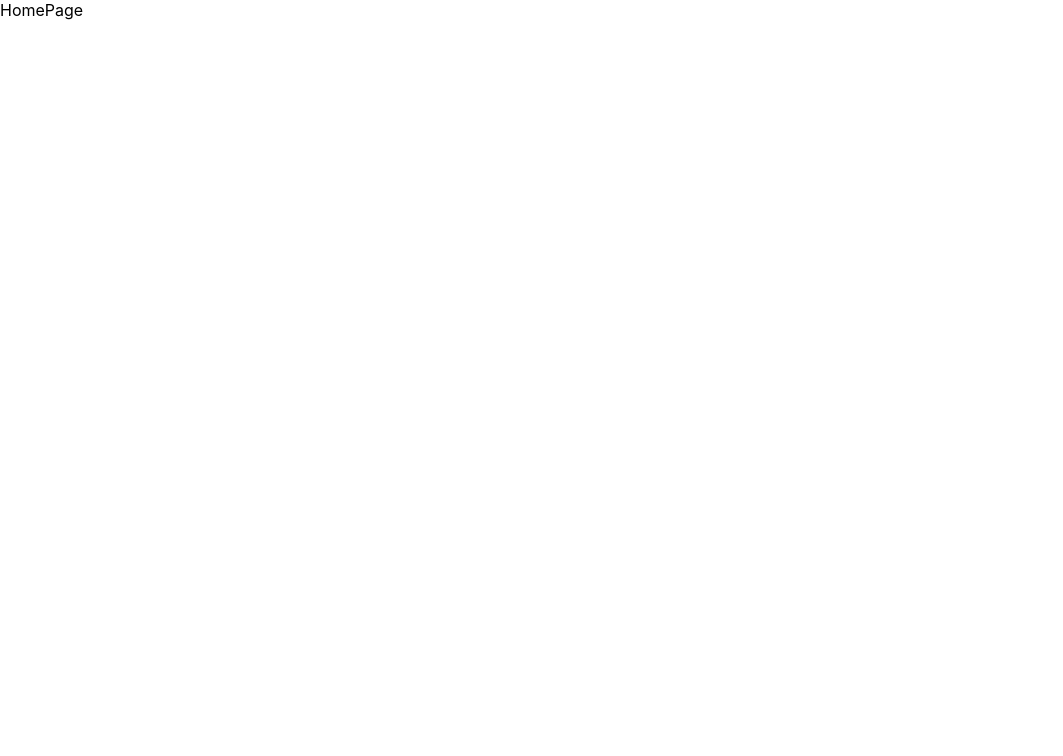
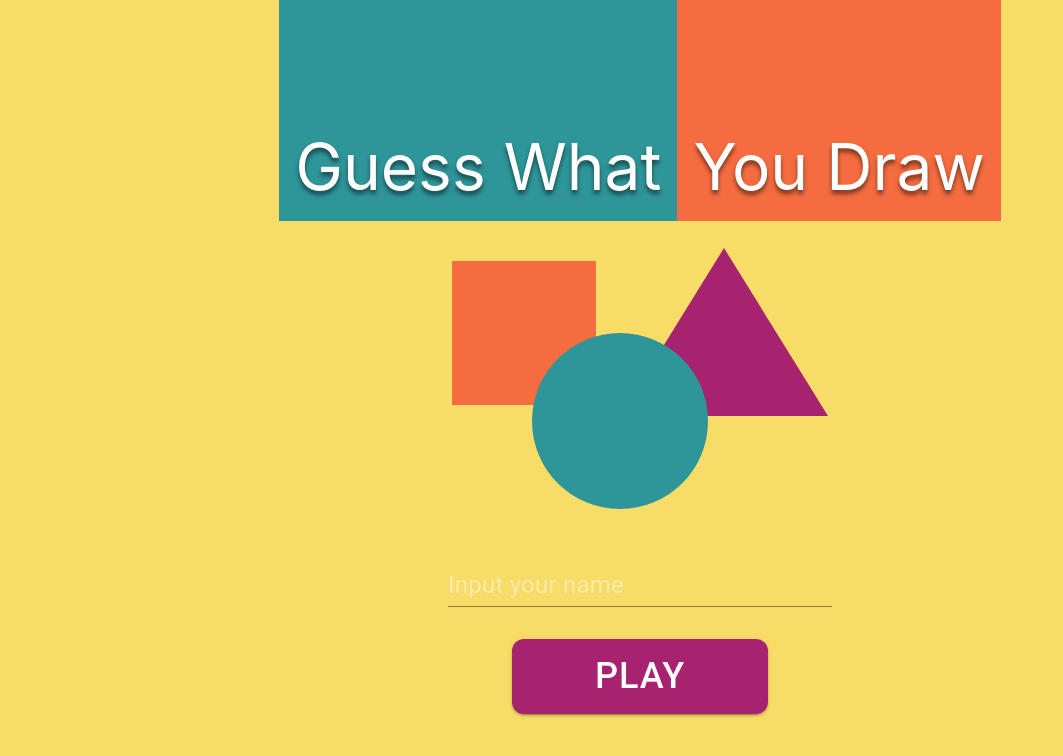
Before and after one commit to WatcharitNew/Guess-What-You-Draw, a React (Create React App) app in the folder frontend/: page / in a window 1280 px wide. Shown: the top 756 px of the page, without its empty margins (0-1063 px from the left). Built offline with nearby package versions, Linux system fonts and the light colour scheme.

Commit message:
WIP Implement home page

```diff
--- a/frontend/package.json
+++ b/frontend/package.json
@@ -3,6 +3,7 @@
   "version": "0.1.0",
   "private": true,
   "dependencies": {
+    "@material-ui/core": "^4.11.3",
     "@testing-library/jest-dom": "^5.11.4",
     "@testing-library/react": "^11.1.0",
     "@testing-library/user-event": "^12.1.10",
@@ -10,6 +11,8 @@
     "@types/node": "^12.0.0",
     "@types/react": "^16.9.53",
     "@types/react-dom": "^16.9.8",
+    "classnames": "^2.2.6",
+    "node-sass": "4.14.1",
     "react": "^17.0.1",
     "react-dom": "^17.0.1",
     "react-router-dom": "^5.2.0",
--- /dev/null
+++ b/frontend/src/components/HomePage/HomePage.module.scss
@@ -0,0 +1,86 @@
+@import '../variable.scss';
+
+:local(.background) {
+    background-color: $yellow;
+    height: 100vh;
+    display: flex;
+    flex-direction: column;
+    align-items: center;
+}
+
+:local(.titleSection) {
+    display: flex;
+    justify-content: center;
+}
+
+:local(.titleRectangle) {
+    align-items: flex-end;
+    display: flex;
+    justify-content: center;
+    font-size: 64px;
+    color: $white;
+    padding: 16vh 16px 16px 16px;
+    text-shadow: 0px 4px 4px rgba(0, 0, 0, 0.5);
+}
+
+:local(.green) {
+    background-color: $green;
+}
+
+:local(.orange) {
+    background-color: $orange;
+}
+
+:local(.midSection) {
+    margin-top: 24px;
+    height: 40vh;
+    display: flex;
+    justify-content: center;
+}
+
+:local(.midRectangle) {
+    background-color: $orange;
+    width: 18vh;
+    height: 18vh;
+    margin-top: 16px;
+    z-index: 5;
+}
+
+:local(.midCircle) {
+    background-color: $green;
+    width: 22vh;
+    height: 22vh;
+    border-radius: 100%;
+    z-index: 7;
+    margin-left: -64px;
+    margin-top: 88px;
+}
+
+:local(.midTriangle) {
+    width: 0px;
+    height: 0px;
+    background-color: transparent;
+    border-color: transparent;
+    border-style: solid;
+    border-left-width: 13vh;
+    border-right-width: 13vh;
+    border-bottom-width: 21vh;
+    border-bottom-color: $purple;
+    z-index: 6;
+    margin-left: -88px;
+}
+
+:local(.inputName) {
+    color: $white !important;
+    text-shadow: 0px 4px 4px rgba(0, 0, 0, 0.5) !important;
+    font-size: 24px !important;
+    width: 30vw;
+}
+
+:local(.playButton) {
+    margin-top: 32px !important;
+    background-color: $purple !important;
+    font-size: 36px !important;
+    width: 20vw;
+    border-radius: 12px !important;
+}
--- a/frontend/src/components/HomePage/HomePage.tsx
+++ b/frontend/src/components/HomePage/HomePage.tsx
@@ -1,7 +1,28 @@
 import React from 'react';
+import styles from './HomePage.module.scss';
+import classNames from 'classnames';
+import { Button, Input } from '@material-ui/core';
 
 interface IHomePage {}
 
 export const HomePage: React.FC<IHomePage> = (props) => {
-	return <div>HomePage</div>;
+	return <div className={styles.background}>
+		<div className={styles.titleSection}>
+			<div className={classNames(styles.green, styles.titleRectangle)}>Guess What</div>
+			<div className={classNames(styles.orange, styles.titleRectangle)}>You Draw</div>
+		</div>
+		<div className={styles.midSection}>
+			<div className={styles.midRectangle}/>
+			<div className={styles.midCircle}/>
+			<div className={styles.midTriangle}/>
+		</div>
+		<div>
+		<form noValidate autoComplete="off">
+			<Input className={styles.inputName} placeholder="Input your name" inputProps={{ 'aria-label': 'description' }} />
+		</form>
+		</div>
+		<Button className={styles.playButton} variant="contained" color="primary">
+			Play
+		</Button>
+	</div>;
 };
--- /dev/null
+++ b/frontend/src/components/variable.scss
@@ -0,0 +1,5 @@
+$green: #2E9599;
+$yellow: #F7DC68;
+$orange: #F46C3F;
+$purple: #A7226F;
+$white: #FFFFFF;
--- /dev/null
+++ b/frontend/src/typings.d.ts
@@ -0,0 +1,2 @@
+declare module '*.scss';
+declare module 'classnames';
```
Also changed, not shown: 1 other file (tests, documents, lock files or other folders).
